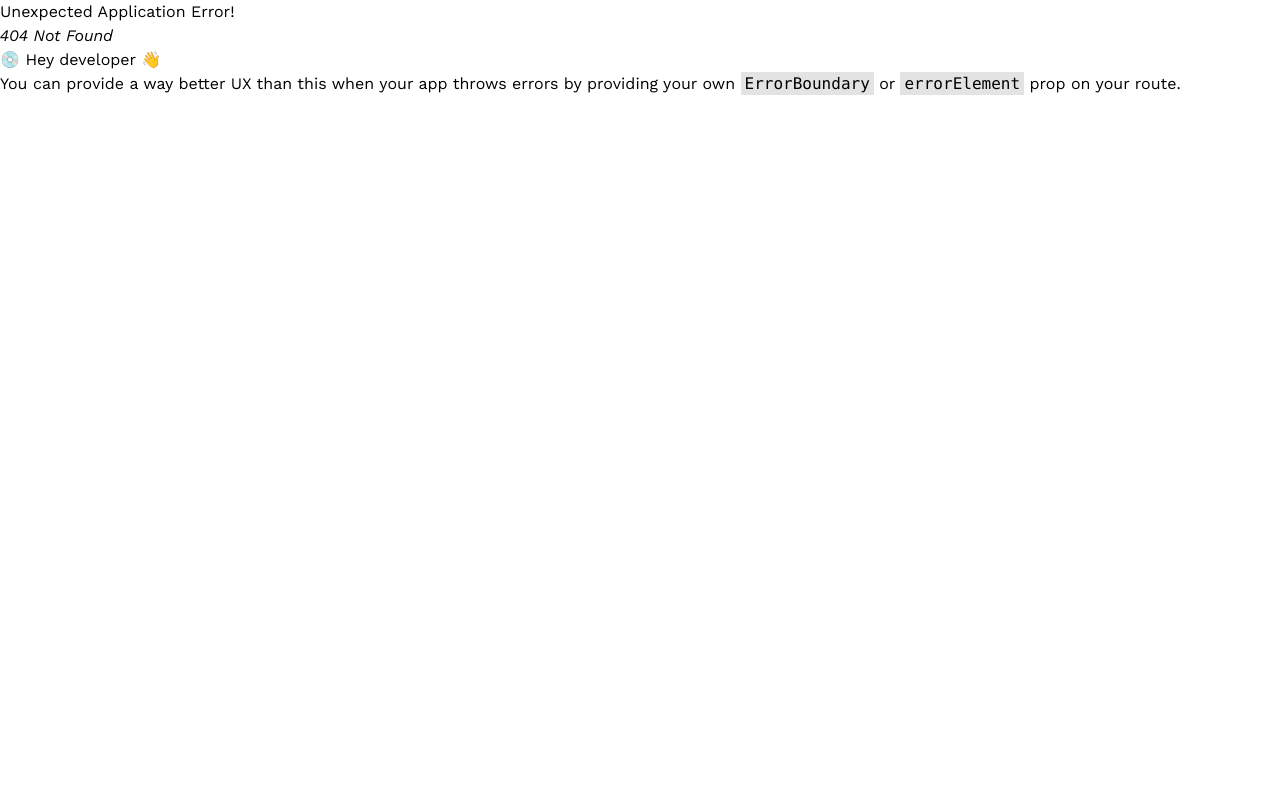
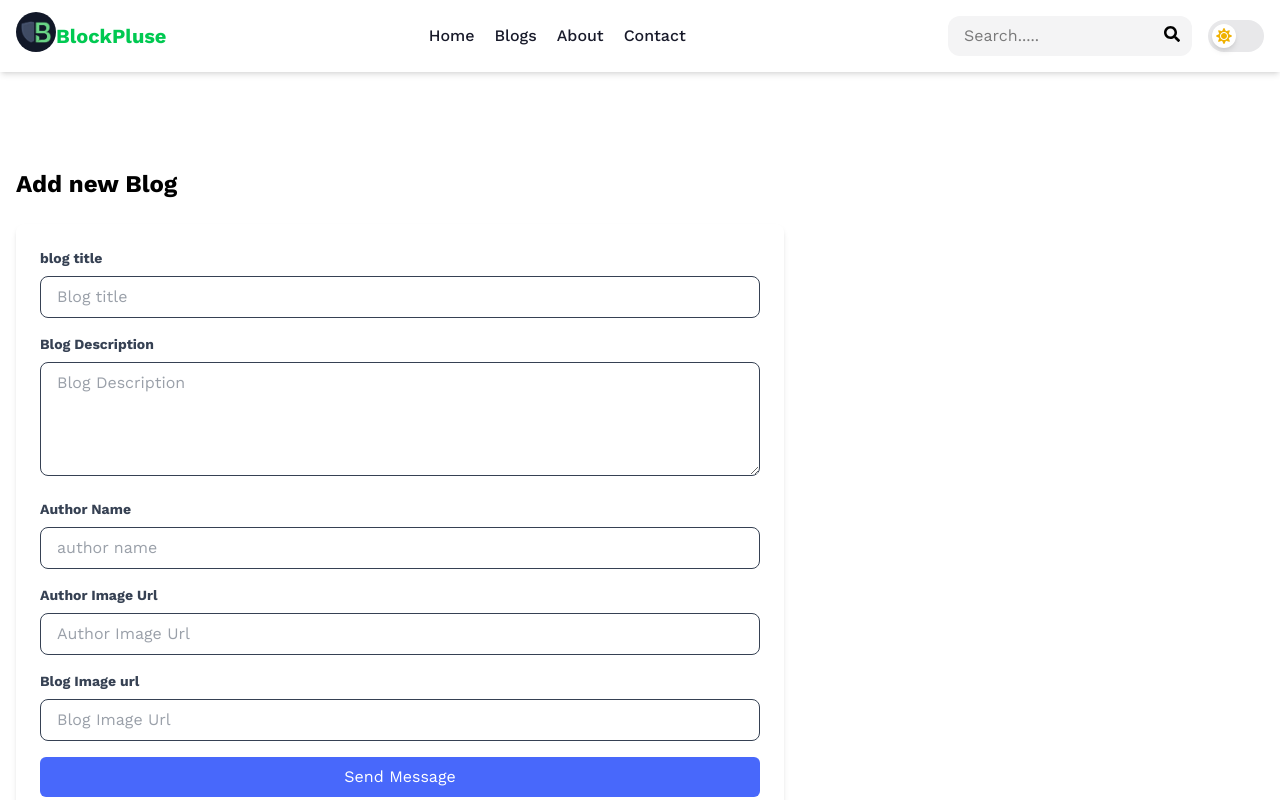
Before and after one commit to codebyjihad/BlockPulse, a React (Vite) app: page /add-blog in a window 1280 px wide. Before the commit this address had no page. Shown: the top 800 px of the page. Built offline with nearby package versions, Linux system fonts and the light colour scheme.

Commit message:
feat: create add/blog section

```diff
--- a/src/components/Banner.jsx
+++ b/src/components/Banner.jsx
@@ -19,7 +19,7 @@ const Banner = () => {
               <h1 className='text-4xl font-semibold mb-4'>BlockPluse</h1>
               <ul className='flex flex-wrap  items-center justify-center gap-4'>
                 <Link to='/' className='bg-secondary/10 px-2.5 py-1 rounded-full hover:text-secondary hover:underline underline-offset-4'>Home</Link>
-                <Link to='/' className='bg-secondary/10 px-2.5 py-1 rounded-full hover:text-secondary hover:underline underline-offset-4'>Add New Blog</Link>
+                <Link to='/add-blog' className='bg-secondary/10 px-2.5 py-1 rounded-full hover:text-secondary hover:underline underline-offset-4'>Add New Blog</Link>
                 <Link to='/' className='bg-secondary/10 px-2.5 py-1 rounded-full hover:text-secondary hover:underline underline-offset-4'>Manage Blog</Link>
               </ul>
           </div>
--- a/src/components/data/navitems.js
+++ b/src/components/data/navitems.js
@@ -1,6 +1,6 @@
 export const  navItems = [
     {id:1, name:'Home', to:'/'},
-    {id:2, name:'Block', to:'/block'},
+    {id:2, name:'Blogs', to:'/blogs'},
     {id:3, name:'About', to:'/about'},
     {id:4, name:'Contact', to:'/contact'},
 ]
--- /dev/null
+++ b/src/pages/blog/AddBlogs.jsx
@@ -0,0 +1,49 @@
+import React from 'react'
+import InputFailed from './InputFailed'
+import Textarea from './Textarea'
+
+const AddBlogs = () => {
+    return (
+        <div className='container max-w-7xl mx-auto px-4 py-24 '>
+            <h2 className='text-2xl font-bold mb-6'>Add new Blog</h2>
+            {/* from */}
+            <form className='bg-white max-w-3xl p-6 rounded-lg shadow-md space-y-4'>
+                <InputFailed label='blog title'
+                    id='title'
+                    htmlFor='blog title'
+                    type='text'
+                    placeholder='Blog title'
+                />
+                {/* textArea */}
+                <Textarea label='Blog Description'
+                    id='description'
+                    htmlFor='blog description'
+                    type='text'
+                    placeholder='Blog Description' />
+                <InputFailed label='Author Name'
+                    id='authorName'
+                    htmlFor='author name'
+                    type='text'
+                    placeholder='author name'
+                />
+                <InputFailed label='Author Image Url'
+                    id='authorImage'
+                    htmlFor='auhor image'
+                    type='url'
+                    placeholder='Author Image Url'
+                />
+                <InputFailed label='Blog Image url'
+                    id='blogImage'
+                    htmlFor='blog image'
+                    type='url'
+                    placeholder='Blog Image Url'
+                />
+                <div>
+                    <button className='w-full bg-secondary text-white py-2 px-4 rounded-md hover:bg-blue-500 focus:outline-none focus:ring-2 focus:ring-blue-500 cursor-pointer focus:opacity-50'>Send Message</button>
+                </div>
+            </form>
+        </div>
+    )
+}
+
+export default AddBlogs
--- /dev/null
+++ b/src/pages/blog/InputFailed.jsx
@@ -0,0 +1,12 @@
+import React from 'react'
+
+const InputFailed = ({label , id ,  placeholder,  type, htmlFor}) => {
+    return (
+        <div className='mb-4'>
+            <label htmlFor={htmlFor} className='block text-gray-700 text-sm font-bold mb-2' >{label}</label>
+            <input type={type}  id={id} placeholder={placeholder} className='w-full px-4 py-2 border rounded-lg text-gray-700 focus:outline-none focus:ring-2 focus:ring-blue-500' />
+        </div>
+    )
+}
+
+export default InputFailed
--- /dev/null
+++ b/src/pages/blog/Textarea.jsx
@@ -0,0 +1,14 @@
+import React from 'react'
+
+const Textarea = ({label ,  placeholder,   htmlFor}) => {
+    return (
+        <div>
+            <label type='text' htmlFor={htmlFor} className='block text-gray-700 text-sm font-bold mb-2'>{label}</label>
+            <textarea rows={4} className='w-full px-4 py-2 border rounded-lg text-gray-700 focus:outline-none focus:ring-1 focus:ring-blue-500' placeholder={placeholder}>
+
+            </textarea>
+        </div>
+    )
+}
+
+export default Textarea
```
Also changed, not shown: src/router/Router.jsx (+6 -1 lines).
